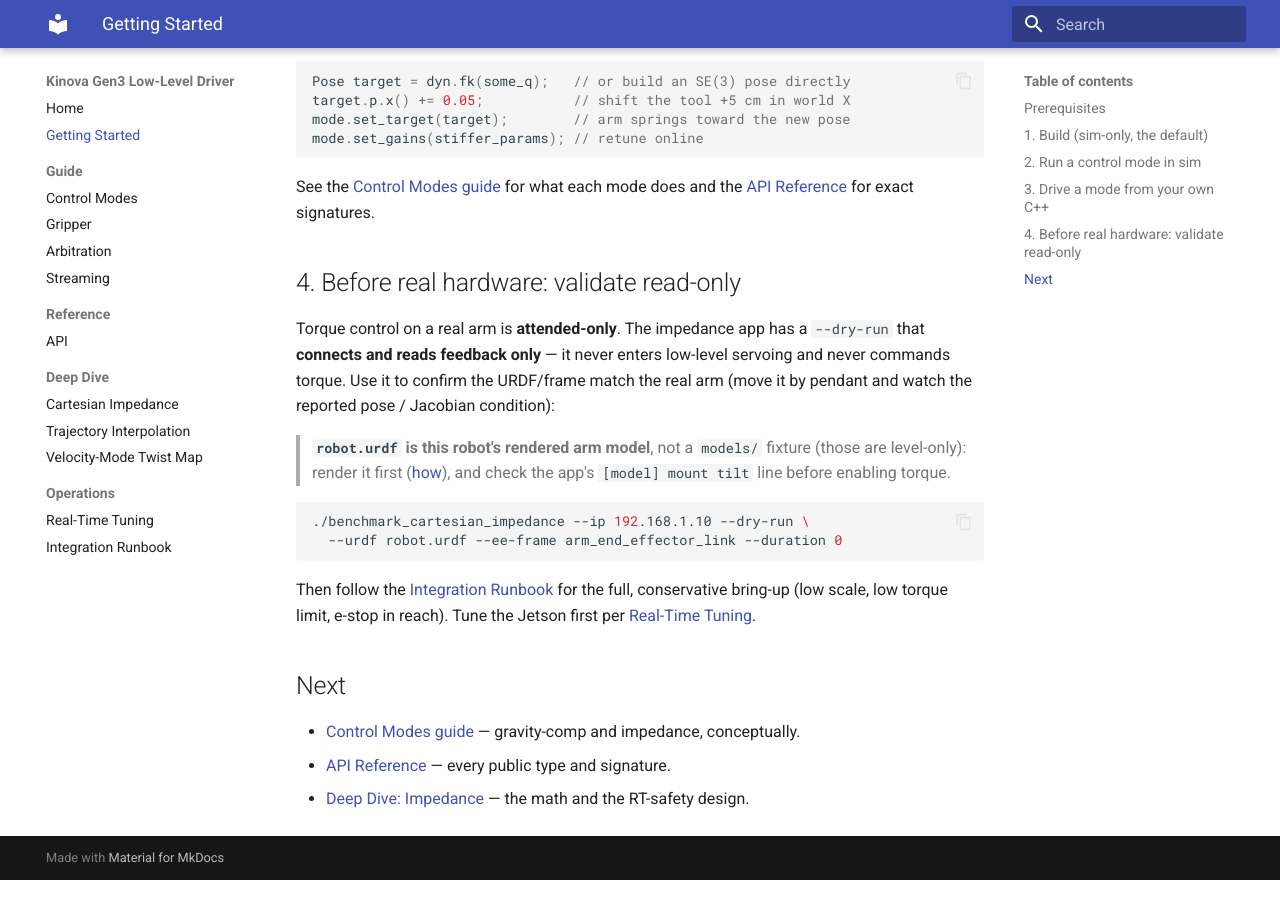
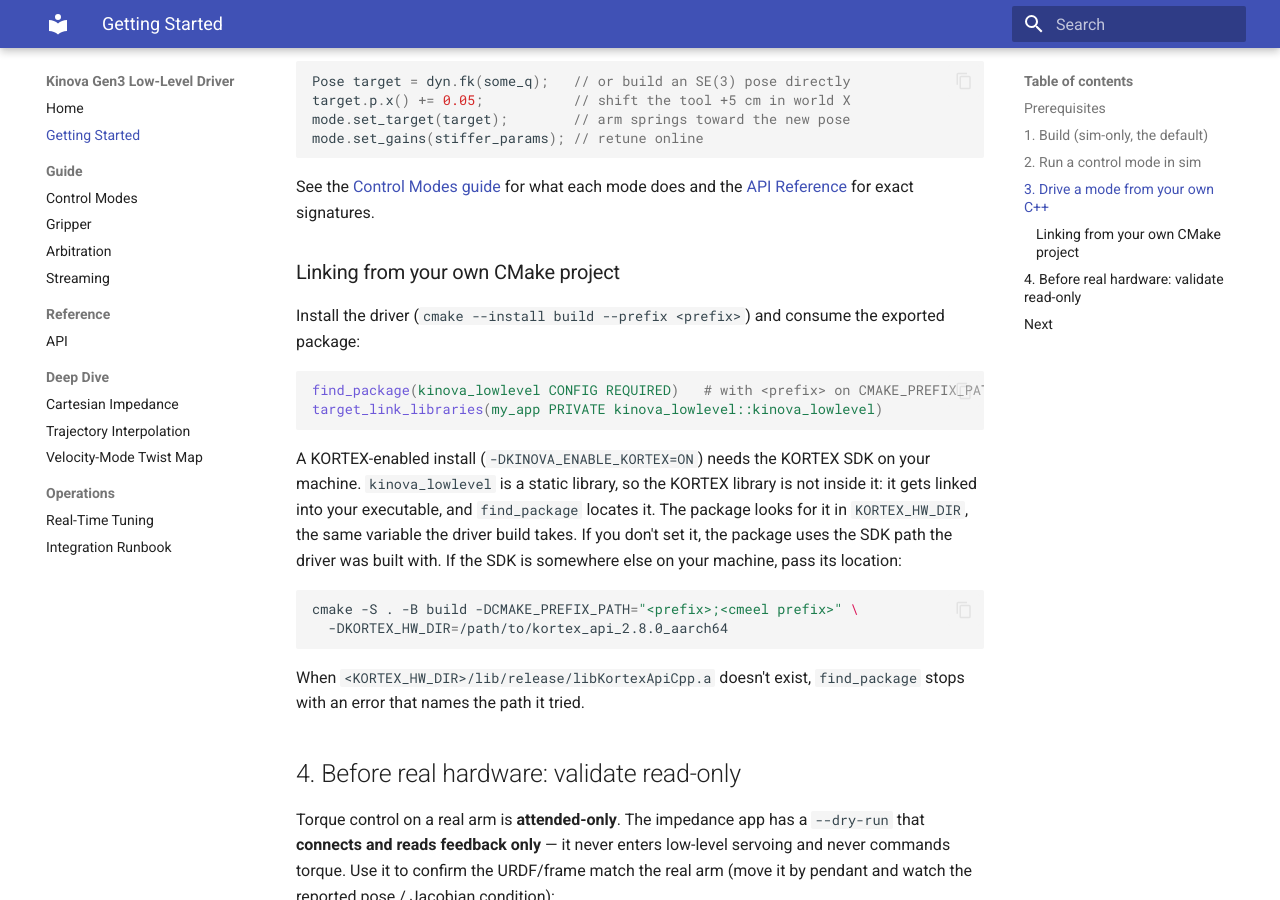
Before and after one commit to rammp-org/kinova-gen3-driver, an MkDocs documentation site: the page built from docs/getting-started.md, in a window 1280 px wide and 900 px high, scrolled down 2553 px. Built offline with MkDocs 1.6.1 and Material for MkDocs 9.7.7, drawn with Linux system fonts in a browser that asks for light colours.

Commit message:
Make the KORTEX-enabled install relocatable (#50) (#108)
* Make the KORTEX-enabled install relocatable (#50)

The library linked libKortexApiCpp.a by absolute path, and a static
library's PRIVATE link deps are exported, so the installed
kinova_lowlevelTargets.cmake carried the build machine's SDK path.

Link through an IMPORTED target, kinova_lowlevel::kortex_api, instead.
The installed config re-creates it from the consumer's KORTEX_HW_DIR
(default: the build-time path) and fails at find_package if the library
is missing. The KORTEX CI job now installs, moves the SDK, and checks
both the refusal and a consumer that links against the moved SDK.

Co-Authored-By: Claude Opus 5.5 <noreply@anthropic.com>
Claude-Session: https://claude.ai/code/session_01QoDtVspTE57v3r3ARCXBJN

* Address review: read the KORTEX flag as CMake does, clarify docs

The installed config now tests KINOVA_ENABLE_KORTEX as a variable, the
same way CMakeLists.txt does, so an unusual or empty value can't leave
the two disagreeing. Docs say why a consumer needs the SDK, and the CI
step notes that it must stay last.

Co-Authored-By: Claude Opus 5.5 <noreply@anthropic.com>
Claude-Session: https://claude.ai/code/session_01QoDtVspTE57v3r3ARCXBJN

---------

Co-authored-by: Claude Opus 5.5 <noreply@anthropic.com>

````diff
--- a/docs/getting-started.md
+++ b/docs/getting-started.md
@@ -127,6 +127,32 @@ mode.set_gains(stiffer_params); // retune online
 See the [Control Modes guide](guide/control-modes.md) for what each mode does and
 the [API Reference](reference/api.md) for exact signatures.
 
+### Linking from your own CMake project
+
+Install the driver (`cmake --install build --prefix <prefix>`) and consume the
+exported package:
+
+```cmake
+find_package(kinova_lowlevel CONFIG REQUIRED)   # with <prefix> on CMAKE_PREFIX_PATH
+target_link_libraries(my_app PRIVATE kinova_lowlevel::kinova_lowlevel)
+```
+
+A KORTEX-enabled install (`-DKINOVA_ENABLE_KORTEX=ON`) needs the KORTEX SDK
+on your machine. `kinova_lowlevel` is a static library, so the KORTEX library
+is not inside it: it gets linked into your executable, and `find_package`
+locates it. The package looks for it in `KORTEX_HW_DIR`, the same
+variable the driver build takes. If you don't set it, the package uses the SDK
+path the driver was built with. If the SDK is somewhere else on your machine,
+pass its location:
+
+```sh
+cmake -S . -B build -DCMAKE_PREFIX_PATH="<prefix>;<cmeel prefix>" \
+  -DKORTEX_HW_DIR=/path/to/kortex_api_2.8.0_aarch64
+```
+
+When `<KORTEX_HW_DIR>/lib/release/libKortexApiCpp.a` doesn't exist,
+`find_package` stops with an error that names the path it tried.
+
 ## 4. Before real hardware: validate read-only
 
 Torque control on a real arm is **attended-only**. The impedance app has a
````
Also changed, not shown: CHANGELOG.md (+9 -0 lines), CMakeLists.txt (+9 -1 lines), CONTRIBUTING.md (+1 -1 lines), README.md (+5 -0 lines), 2 other files.
